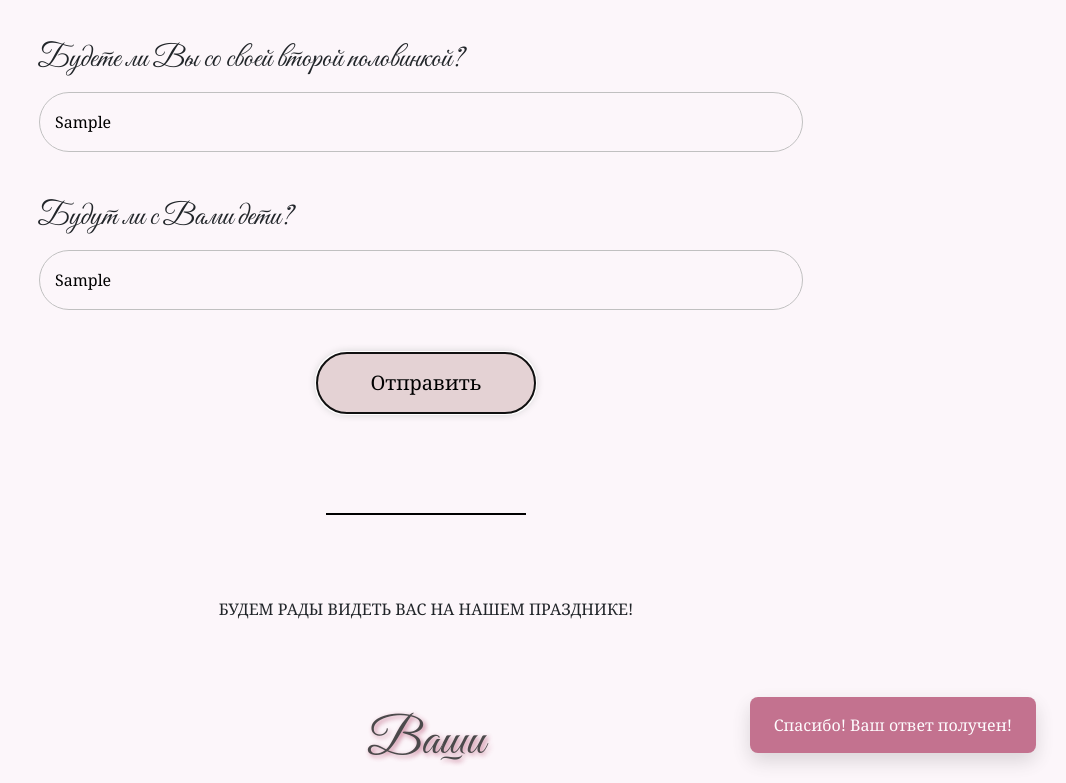
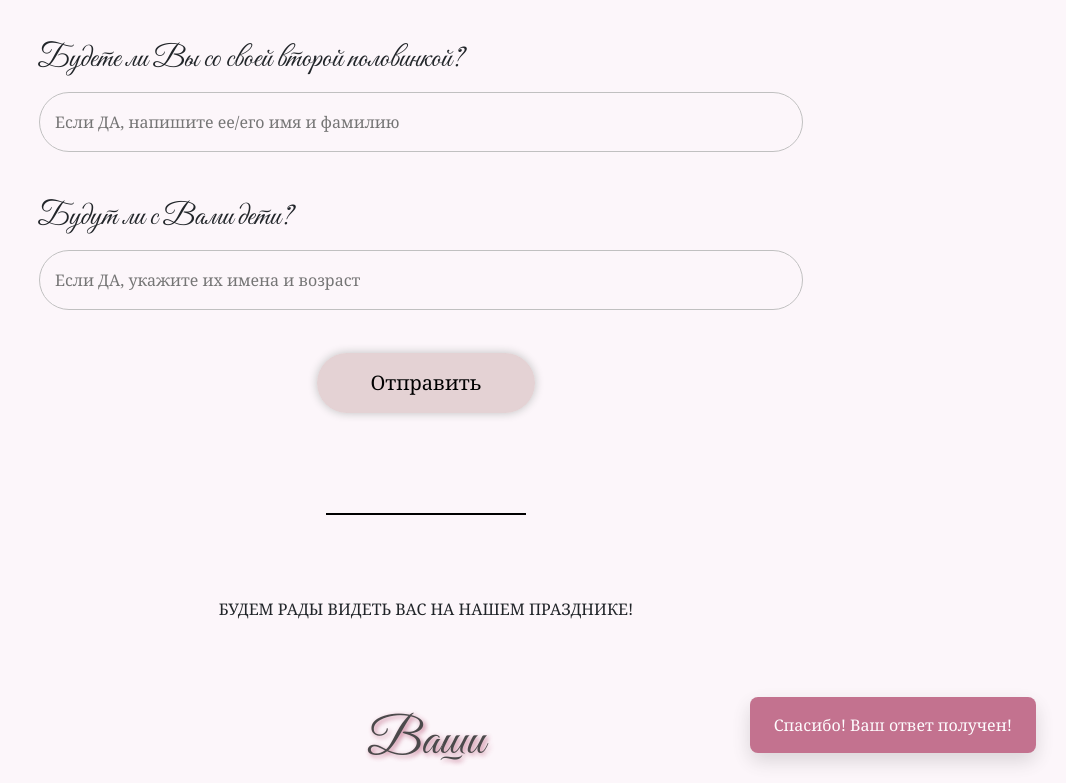
Before and after one commit to Lucem-afferens/wtd-softness, a website built with Vite: page index.html in a window 1280 px wide. Both pictures are taken after typing "Sample", "Sample", "Sample" into the empty fields and a click on the button "Отправить". Shown: the part 8079-8862 px from the top of the page, without its empty margins (214-1280 px from the left). Built offline with nearby package versions, Linux system fonts and the light colour scheme; files whose address does not match are found by name; a web font is replaced by a local one.

Commit message:
js for send

```diff
--- a/src/main.js
+++ b/src/main.js
@@ -118,36 +118,60 @@ playStopIcon.addEventListener('click', function () {
   e.preventDefault();
 
   const form = e.target;
+  const submitBtn = form.querySelector("button[type='submit']");
+  const toast = document.getElementById("form-toast");
   const formData = new FormData(form);
 
-    fetch("send.php", {
-      method: "POST",
-      body: formData
-    })
-    .then(response => response.json())
-    .then(data => {
-      const toast = document.getElementById("form-toast");
-      toast.textContent = data.message;
-      toast.className = "toast show " + (data.success ? "success" : "error");
+  // Блокируем кнопку и меняем текст на "Отправка..."
+  submitBtn.disabled = true;
+  const originalText = submitBtn.textContent;
+  submitBtn.textContent = "Отправка...";
 
-      if (data.success) {
+  // --- ВАРИАНТ 1: РЕАЛЬНАЯ ОТПРАВКА НА СЕРВЕР send.php ---
+  // fetch("send.php", {
+  //   method: "POST",
+  //   body: formData
+  // })
+  // .then(response => response.json())
+  // .then(data => {
+  //   toast.textContent = data.message;
+  //   toast.className = "toast show " + (data.success ? "success" : "error");
+
+  //   if (data.success) {
+  //     form.reset();
+  //   }
+
+  //   setTimeout(() => {
+  //     toast.className = "toast"; // скрыть сообщение
+  //   }, 8000);
+  // })
+  // .catch(() => {
+  //   toast.textContent = "Сервер недоступен. Попробуйте позже.";
+  //   toast.className = "toast show error";
+  //   setTimeout(() => {
+  //     toast.className = "toast";
+  //   }, 4000);
+  // })
+  // .finally(() => {
+  //   submitBtn.disabled = false;
+  //   submitBtn.textContent = originalText;
+  // });
+
+
+  // --- ВАРИАНТ 2: ШАБЛОННАЯ ОТПРАВКА (для демонстрации без PHP) ---
+  setTimeout(() => {
+    toast.textContent = "Спасибо! Ваш ответ получен!";
+    toast.className = "toast show success";
     form.reset();
-      }
 
     setTimeout(() => {
       toast.className = "toast"; // скрыть сообщение
     }, 8000);
-    })
-    .catch(() => {
-      const toast = document.getElementById("form-toast");
-    //   toast.textContent = "Сервер недоступен. Попробуйте позже.";
-      toast.textContent = "Спасибо! Ваш ответ получен!";  // Вместо сообщения об ошибке - показ сообщения об успехе (исключительно для публикации как примера работ, без хостинга (форма не отсылает к файлу send.php)). При продакшн запустить вместо этой строку выше
-      toast.className = "toast show error";
 
-      setTimeout(() => {
-        toast.className = "toast";
-      }, 4000);
-    });
+    submitBtn.disabled = false;
+    submitBtn.textContent = originalText;
+  }, 1500);
+
 });
 
 // Preloader
--- a/src/sass/blocks/_form.scss
+++ b/src/sass/blocks/_form.scss
@@ -85,16 +85,6 @@ form {
         border: none;
         box-shadow: 0px 0px 10px #c0c0c0;
         background: rgba(#cbaeae, .5);
-        &:active {
-            transform: scale(.9);
-            background: rgba(#ac3b61, .3);
-            color: #333;
-        }
-        &__touch {
-            transform: scale(.9);
-            background: rgba(#ac3b61, .3);
-            color: #333;
-        }
     }
 
 }
```
Lines whose indentation alone changed are shown as unchanged.
